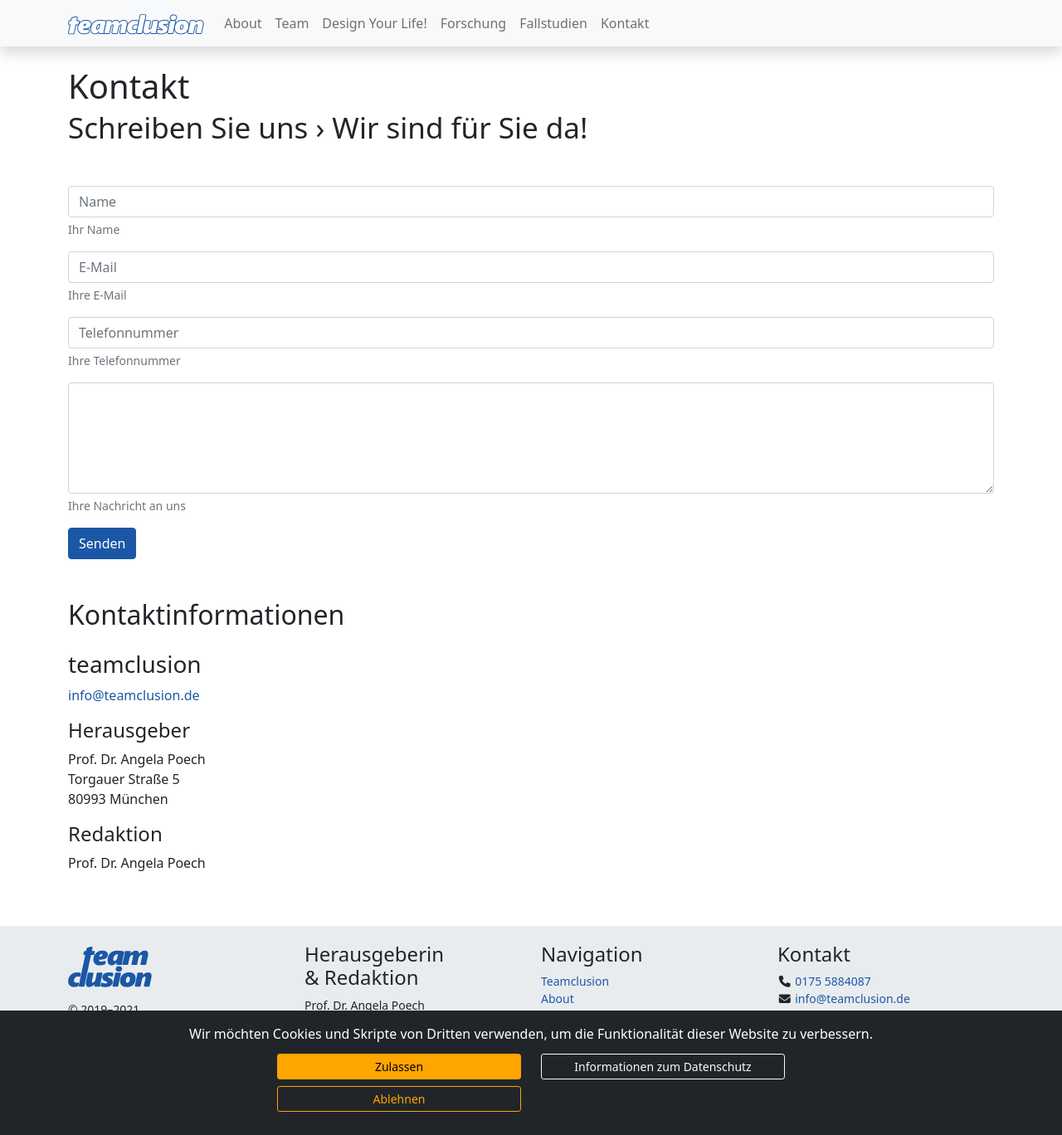
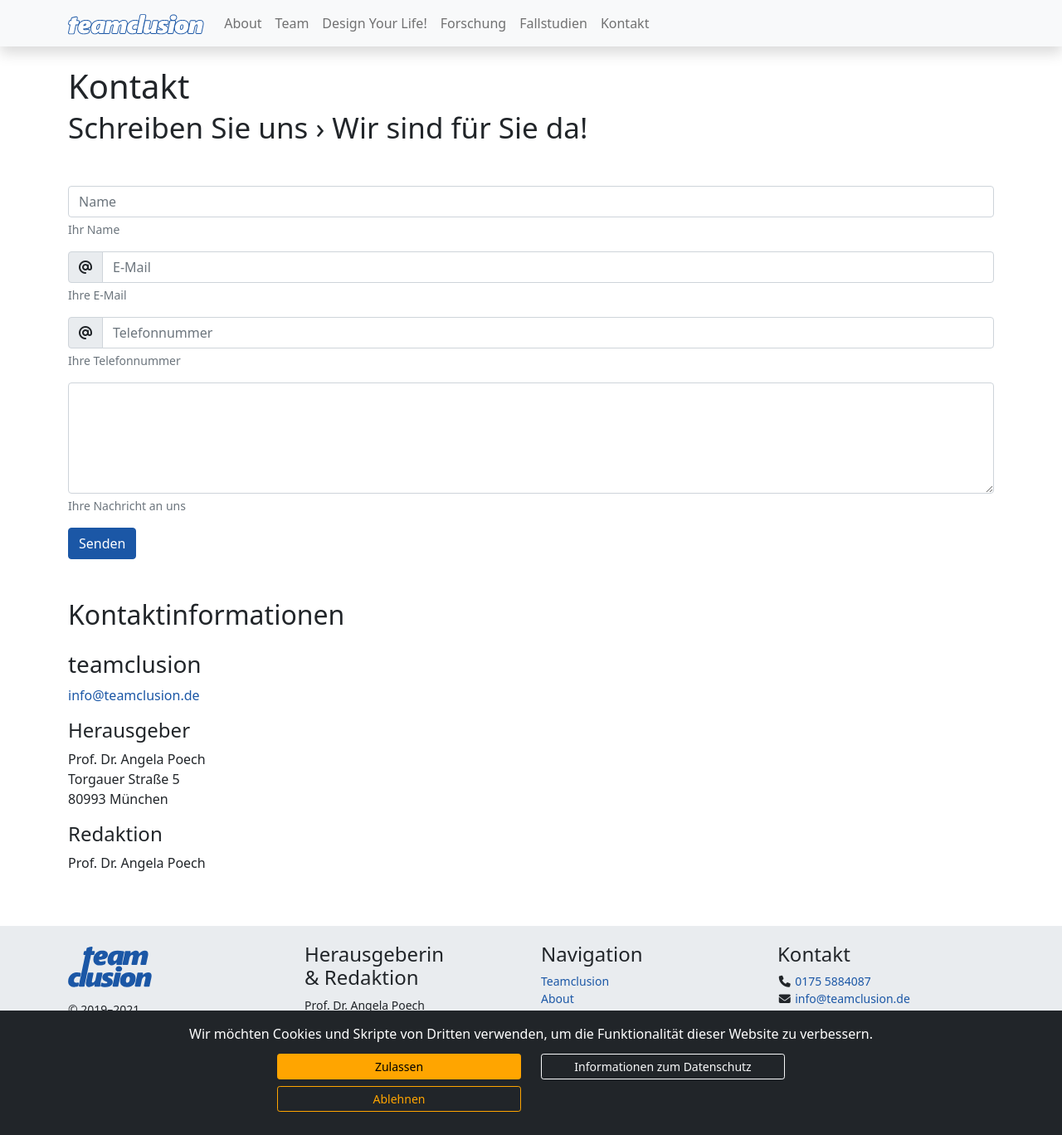
Before and after one commit to teamclusion/website, a Jekyll site: the page built from kontakt.html, in a window 1280 px wide and 1368 px high. Shown: the whole window at 83% size. Built offline with Jekyll 4.4.1, drawn with Linux system fonts in a browser that asks for light colours; nearby versions of some CDN libraries; grey boxes are pictures that could not be loaded.

Commit message:
Anpassungen Formular

```diff
--- a/kontakt.html
+++ b/kontakt.html
@@ -23,7 +23,8 @@ subtitle: Schreiben Sie uns &rsaquo; Wir sind für Sie da!
       <div class="mb-3">
         <!-- <label for="name" class="form-label">Ihr Name</label> -->
         <div class="input-group">
-        <input id="email" name="E-Mail" placeholder="E-Mail" type="email" autocomplete="email" aria-describedby="emailHelp" required="required" class="form-control">
+        <div class="input-group-text"><i class="fa fa-at"></i></div>
+        <input id="email" name="E&dash;Mail" placeholder="E-Mail" type="email" autocomplete="email" aria-describedby="emailHelp" required="required" class="form-control">
         </div>
         <div id="emailHelp" class="form-text">Ihre E-Mail</div>
       </div>
@@ -31,6 +32,7 @@ subtitle: Schreiben Sie uns &rsaquo; Wir sind für Sie da!
       <div class="mb-3">
         <!-- <label for="name" class="form-label">Ihr Name</label> -->
         <div class="input-group">
+        <div class="input-group-text"><i class="fa fa-at"></i></div>
         <input id="tel" name="Telefonnummer" placeholder="Telefonnummer" type="tel" autocomplete="tel" aria-describedby="tellHelp" required="required" class="form-control">
         </div>
         <div id="telHelp" class="form-text">Ihre Telefonnummer</div>
@@ -79,8 +81,8 @@ subtitle: Schreiben Sie uns &rsaquo; Wir sind für Sie da!
 
       <div class="mb-3">
         <!-- <label for="modul" class="form-label">Ihre Nachricht an uns</label> -->
-        <textarea id="IhrAnliegen" name="Ihr Anliegen" cols="40" rows="5" aria-describedby="IhrAnliegenBlock" required="required" class="form-control"></textarea>
-        <div id="IhrAnliegenHelp" class="form-text">Ihre Nachricht an uns</div>
+        <textarea id="anliegen" name="Anliegen" cols="40" rows="5" aria-describedby="anliegenHelp" required="required" class="form-control"></textarea>
+        <div id="anliegenHelp" class="form-text">Ihre Nachricht an uns</div>
       </div>
 
         <button name="submit" type="submit" class="btn btn-primary">Senden</button>
```
